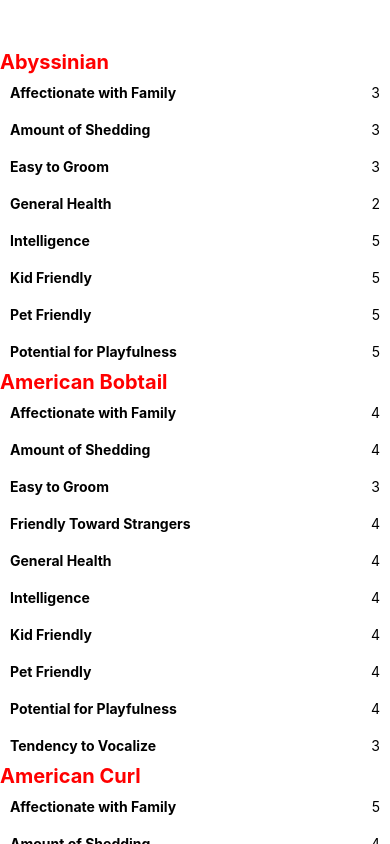
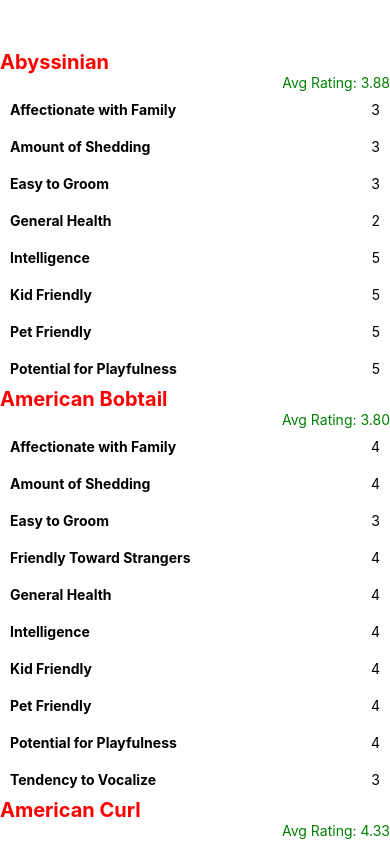
Before and after one commit to Andrew32A/ACS-3340-by-breed, a React Native app: screen / in a window 390 px wide. Built offline with nearby package versions, Linux system fonts and the light colour scheme.

Commit message:
completed challenge 4

```diff
--- a/App.js
+++ b/App.js
@@ -1,6 +1,18 @@
 import { StatusBar } from "expo-status-bar";
 import { StyleSheet, Text, View, FlatList } from "react-native";
 import { petTypes, cats, dogs, allAnimals } from "./breeds";
+
+const getAverageRating = (item) => {
+  let sum = 0;
+  let count = 0;
+  for (let key in item) {
+    if (key !== "breed") {
+      sum += item[key];
+      count++;
+    }
+  }
+  return (sum / count).toFixed(2);
+};
 
 export default function App() {
   return (
@@ -11,6 +23,9 @@ export default function App() {
         renderItem={({ item }) => (
           <View>
             <Text style={styles.breedName}>{item.breed}</Text>
+            <Text style={styles.averageRating}>
+              Avg Rating: {getAverageRating(item)}
+            </Text>
             {Object.keys(item).map((key) => {
               if (key !== "breed") {
                 return (
@@ -62,4 +77,9 @@ const styles = StyleSheet.create({
     flex: 1,
     textAlign: "right",
   },
+  averageRating: {
+    flex: 1,
+    textAlign: "right",
+    color: "green",
+  },
 });
```
